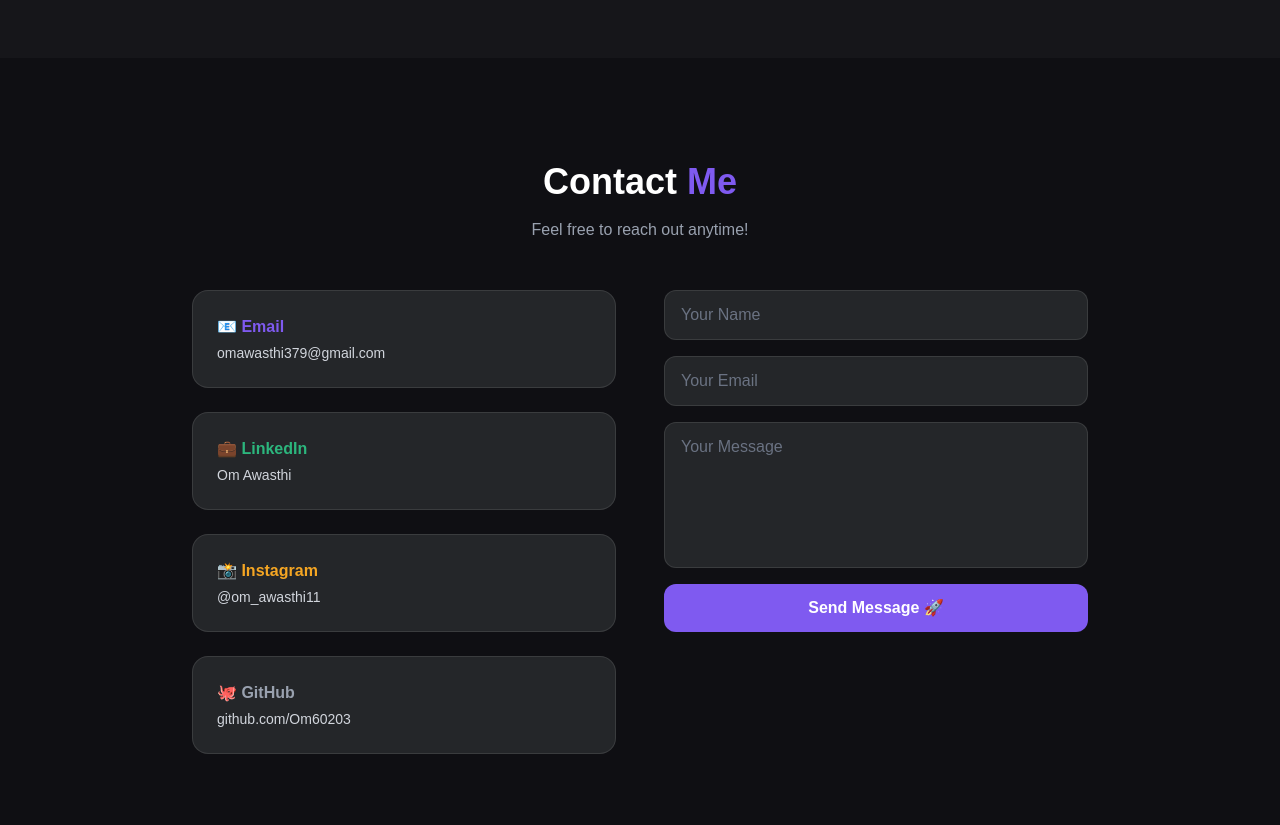
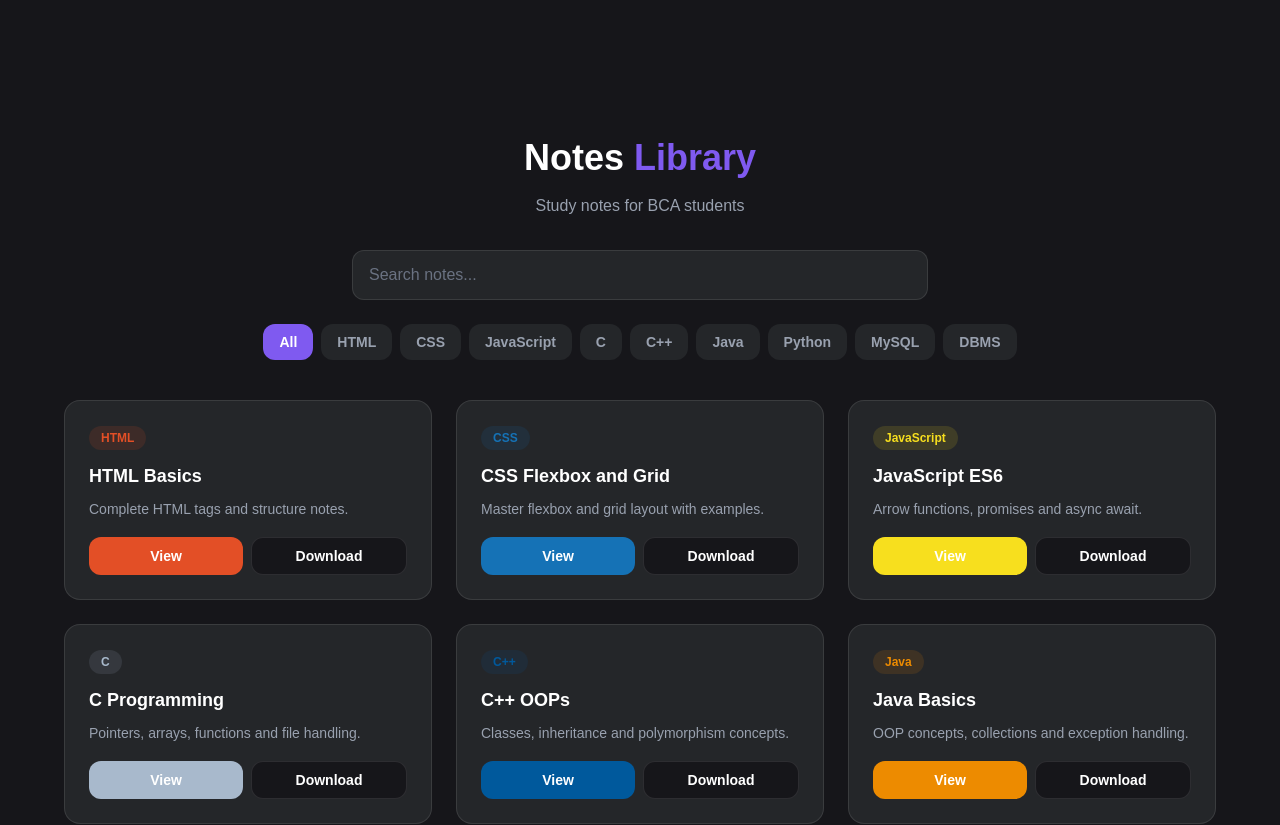
Before and after one commit to Om60203/om-portfolio, a Next.js app: page / in a window 1280 px wide. Shown: the part 3340-4165 px from the top of the page. Built offline with nearby package versions, Linux system fonts and the light colour scheme.

Commit message:
notes library added

```diff
--- /dev/null
+++ b/app/components/Notes.tsx
@@ -0,0 +1,104 @@
+"use client";
+import { motion } from "framer-motion";
+import { useState } from "react";
+
+const notesData = [
+  { id: 1, title: "HTML Basics", category: "HTML", description: "Complete HTML tags and structure notes.", color: "#E34F26" },
+  { id: 2, title: "CSS Flexbox and Grid", category: "CSS", description: "Master flexbox and grid layout with examples.", color: "#1572B6" },
+  { id: 3, title: "JavaScript ES6", category: "JavaScript", description: "Arrow functions, promises and async await.", color: "#F7DF1E" },
+  { id: 4, title: "C Programming", category: "C", description: "Pointers, arrays, functions and file handling.", color: "#A8B9CC" },
+  { id: 5, title: "C++ OOPs", category: "C++", description: "Classes, inheritance and polymorphism concepts.", color: "#00599C" },
+  { id: 6, title: "Java Basics", category: "Java", description: "OOP concepts, collections and exception handling.", color: "#ED8B00" },
+  { id: 7, title: "Python Fundamentals", category: "Python", description: "Lists, dictionaries, functions and file IO.", color: "#3776AB" },
+  { id: 8, title: "MySQL Queries", category: "MySQL", description: "SELECT JOIN GROUP BY and subqueries.", color: "#4479A1" },
+  { id: 9, title: "DBMS Concepts", category: "DBMS", description: "ER diagram, normalization and transactions.", color: "#2CB67D" },
+];
+
+const categories = ["All", "HTML", "CSS", "JavaScript", "C", "C++", "Java", "Python", "MySQL", "DBMS"];
+
+export default function Notes() {
+  const [search, setSearch] = useState("");
+  const [selected, setSelected] = useState("All");
+
+  const filtered = notesData.filter((note) => {
+    const matchCategory = selected === "All" || note.category === selected;
+    const matchSearch = note.title.toLowerCase().includes(search.toLowerCase());
+    return matchCategory && matchSearch;
+  });
+
+  return (
+    <section className="min-h-screen bg-[#16161A] text-white flex flex-col items-center px-6 py-20">
+      <motion.h2
+        initial={{ opacity: 0, y: 30 }}
+        whileInView={{ opacity: 1, y: 0 }}
+        transition={{ duration: 0.6 }}
+        className="text-4xl font-bold mb-4"
+      >
+        Notes <span className="text-[#7F5AF0]">Library</span>
+      </motion.h2>
+
+      <motion.p
+        initial={{ opacity: 0 }}
+        whileInView={{ opacity: 1 }}
+        transition={{ delay: 0.2 }}
+        className="text-gray-400 mb-8 text-center"
+      >
+        Study notes for BCA students
+      </motion.p>
+
+      <input
+        type="text"
+        placeholder="Search notes..."
+        value={search}
+        onChange={(e) => setSearch(e.target.value)}
+        className="w-full max-w-xl bg-[#242629] border border-white/10 rounded-xl px-4 py-3 text-white placeholder-gray-500 focus:outline-none focus:border-[#7F5AF0] transition-all duration-300 mb-6"
+      />
+
+      <div className="flex flex-wrap gap-2 justify-center mb-10">
+        {categories.map((cat) => (
+          <button
+            key={cat}
+            onClick={() => setSelected(cat)}
+            className={`px-4 py-2 rounded-xl text-sm font-semibold transition-all duration-300 ${selected === cat ? "bg-[#7F5AF0] text-white" : "bg-[#242629] text-gray-400"}`}
+          >
+            {cat}
+          </button>
+        ))}
+      </div>
+
+      <div className="grid grid-cols-1 sm:grid-cols-2 lg:grid-cols-3 gap-6 w-full max-w-6xl">
+        {filtered.map((note, i) => (
+          <motion.div
+            key={note.id}
+            initial={{ opacity: 0, y: 30 }}
+            whileInView={{ opacity: 1, y: 0 }}
+            transition={{ duration: 0.4, delay: i * 0.07 }}
+            whileHover={{ scale: 1.03 }}
+            className="bg-[#242629] border border-white/10 rounded-2xl p-6 hover:border-[#7F5AF0]/50 transition-all duration-300"
+          >
+            <span
+              className="text-xs px-3 py-1 rounded-full font-semibold mb-3 inline-block"
+              style={{ backgroundColor: `${note.color}20`, color: note.color }}
+            >
+              {note.category}
+            </span>
+            <h3 className="text-lg font-bold mb-2">{note.title}</h3>
+            <p className="text-gray-400 text-sm mb-4 leading-relaxed">{note.description}</p>
+            <div className="flex gap-2">
+              <button className="flex-1 py-2 rounded-xl text-sm font-semibold text-white" style={{ backgroundColor: note.color }}>
+                View
+              </button>
+              <button className="flex-1 py-2 rounded-xl text-sm font-semibold bg-[#16161A] border border-white/10">
+                Download
+              </button>
+            </div>
+          </motion.div>
+        ))}
+      </div>
+
+      {filtered.length === 0 && (
+        <p className="text-gray-500 mt-12 text-lg">No notes found</p>
+      )}
+    </section>
+  );
+}
--- /dev/null
+++ b/app/lib/firebase.ts
@@ -0,0 +1,16 @@
+import { initializeApp } from "firebase/app";
+import { getFirestore } from "firebase/firestore";
+import { getAuth } from "firebase/auth";
+
+const firebaseConfig = {
+  apiKey: "AIzaSyAYTln2xGm5QCS-9pqfXUO2trSB1Pdhi0o",
+  authDomain: "om-portfolio-a562b.firebaseapp.com",
+  projectId: "om-portfolio-a562b",
+  storageBucket: "om-portfolio-a562b.firebasestorage.app",
+  messagingSenderId: "424842772366",
+  appId: "1:424842772366:web:f530401fce9559ade5aedf"
+};
+
+const app = initializeApp(firebaseConfig);
+export const db = getFirestore(app);
+export const auth = getAuth(app);
--- a/app/page.tsx
+++ b/app/page.tsx
@@ -1,4 +1,5 @@
 "use client";
+import Notes from "./components/Notes";
 import Contact from "./components/Contact";
 import Footer from "./components/Footer";
 import Projects from "./components/Projects";
@@ -100,8 +101,10 @@ export default function Home() {
       <About />
       <Skills />
       <Projects />
+        <Notes />
       <Contact />
       <Footer />
+
     </>
   );
 }
--- a/package.json
+++ b/package.json
@@ -10,6 +10,7 @@
   },
   "dependencies": {
     "@emailjs/browser": "^4.4.1",
+    "firebase": "^12.13.0",
     "framer-motion": "^12.40.0",
     "next": "16.2.6",
     "react": "19.2.4",
```
Also changed, not shown: 1 other file (tests, documents, lock files or other folders).
